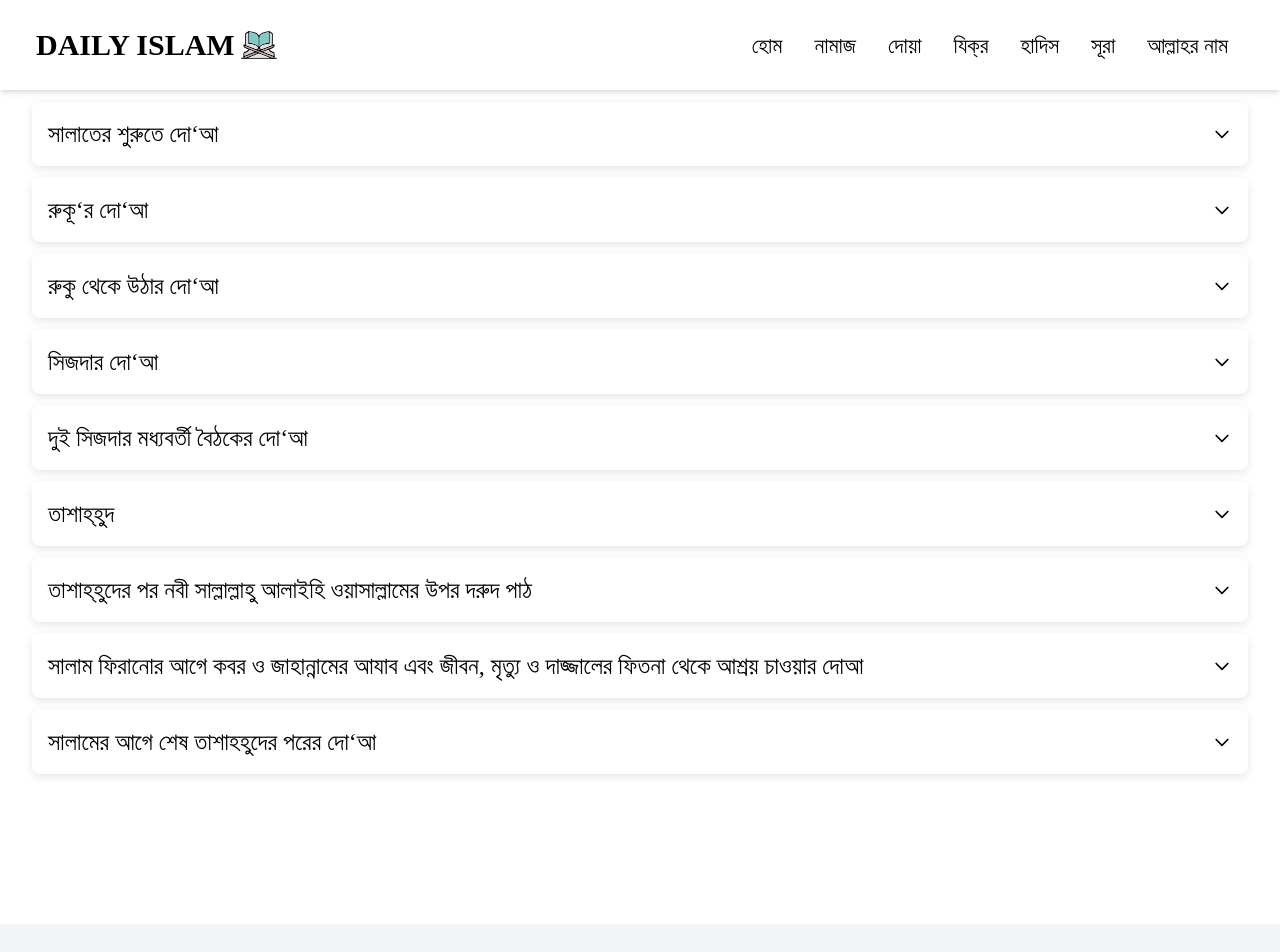
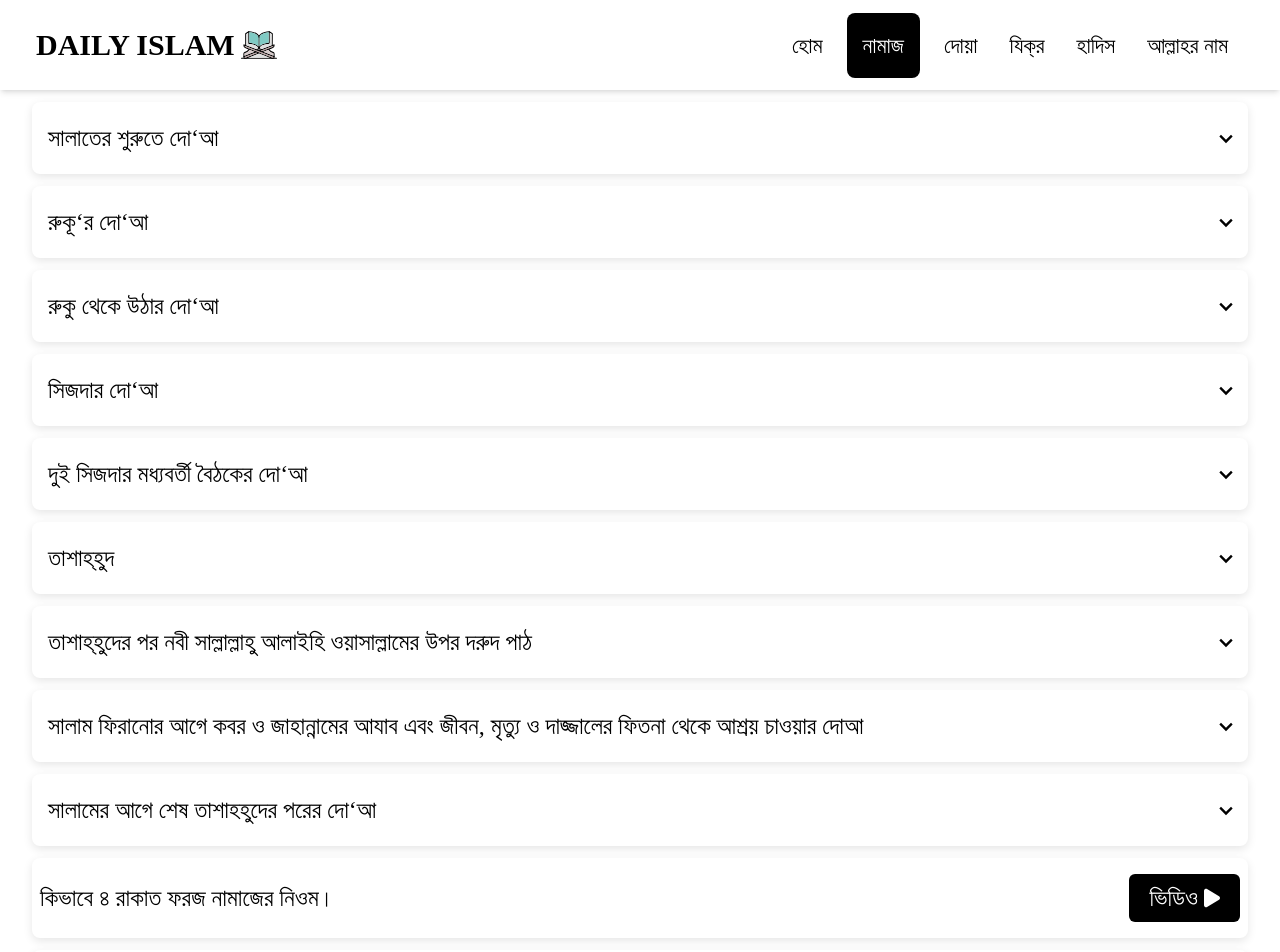
Before and after one commit to alamincodes/daily-islam-client, a React (Create React App) app: page /namaj in a window 1280 px wide. Shown: the top 952 px of the page. Built offline with nearby package versions, Linux system fonts and the light colour scheme.

Commit message:
add video button namaj section

```diff
--- a/package.json
+++ b/package.json
@@ -3,6 +3,8 @@
   "version": "0.1.0",
   "private": true,
   "dependencies": {
+    "@fortawesome/free-solid-svg-icons": "^6.2.0",
+    "@fortawesome/react-fontawesome": "^0.2.0",
     "@testing-library/jest-dom": "^5.16.5",
     "@testing-library/react": "^13.4.0",
     "@testing-library/user-event": "^13.5.0",
--- a/src/pages/Duya.js
+++ b/src/pages/Duya.js
@@ -1,50 +1,12 @@
 import React from "react";
 import DuyaSection from "../DuyaSection.json";
+import DuyaName from "./DuyaName";
 const Duya = () => {
+
   return (
     <div>
       {DuyaSection.map((duya) => (
-        <details class="my-3 group ">
-          <summary class="p-4 flex items-center justify-between  rounded-lg cursor-pointer  bg-white  shadow-[0_3px_10px_rgb(0,0,0,0.1)]">
-            <h5 class=" text-black md:text-2xl sm:text-[20px]">{duya.title}</h5>
-
-            <span class="relative flex-shrink-0 ml-1.5 w-5 h-5">
-              <svg
-                xmlns="http://www.w3.org/2000/svg"
-                class="absolute inset-0 w-5 h-5 opacity-100 group-open:opacity-0"
-                fill="none"
-                viewBox="0 0 24 24"
-                stroke="currentColor"
-                stroke-width="2"
-              >
-                <path
-                  stroke-linecap="round"
-                  stroke-linejoin="round"
-                  d="M12 9v3m0 0v3m0-3h3m-3 0H9m12 0a9 9 0 11-18 0 9 9 0 0118 0z"
-                />
-              </svg>
-
-              <svg
-                xmlns="http://www.w3.org/2000/svg"
-                class="absolute inset-0 w-5 h-5 opacity-0 group-open:opacity-100"
-                fill="none"
-                viewBox="0 0 24 24"
-                stroke="currentColor"
-                stroke-width="2"
-              >
-                <path
-                  stroke-linecap="round"
-                  stroke-linejoin="round"
-                  d="M15 12H9m12 0a9 9 0 11-18 0 9 9 0 0118 0z"
-                />
-              </svg>
-            </span>
-          </summary>
-
-          <p class="px-4 mt-4 leading-relaxed text-[19px] text-black font-semibold">{duya.duyaArbi}</p>
-          <p class="px-4 mt-4 leading-relaxed text-[17px] text-rose-500 font-bold">{duya.duyaBangla}</p>
-          <p class="px-4 mt-4 leading-relaxed text-[17px] text-black">{duya.meaning}</p>
-        </details>
+        <DuyaName key={duya.id} duya={duya} />
       ))}
     </div>
   );
--- /dev/null
+++ b/src/pages/DuyaName.js
@@ -0,0 +1,46 @@
+import React, { useState } from 'react';
+import { BiChevronUp, BiChevronDown } from "react-icons/bi";
+const DuyaName = ({duya}) => {
+    const [isOpen, setIsOpen] = useState(false);
+    return (
+        <div>
+        <div className="bg-white shadow-[0_3px_10px_rgb(0,0,0,0.1)] px-2 rounded-lg">
+          <div
+            className=" flex justify-between items-center py-5 pl-2 cursor-pointer my-3"
+            onClick={() => setIsOpen(!isOpen)}
+          >
+            <h2 className="text-black md:text-2xl sm:text-[18px]">
+              {duya.title}
+            </h2>
+            {/* un and down icons */}
+            {isOpen ? (
+              <BiChevronUp
+                size={30}
+                className="text-black w-7 h-7 flex-shrink-0 ml-1.5"
+              />
+            ) : (
+              <BiChevronDown
+                size={30}
+                className="text-black w-7 h-7  flex-shrink-0 ml-1.5"
+              />
+            )}
+          </div>
+          {isOpen && (
+            <div className="py-3 px-3 mt-4">
+              <h3 className=" leading-relaxed text-[19px] text-black font-semibold">
+                {duya.duyaArbi}
+              </h3>
+              <h3 className=" leading-relaxed text-[17px] text-rose-500 font-bold">
+                {duya.duyaBangla}
+              </h3>
+              <h3 className=" leading-relaxed text-[17px] text-black">
+                {duya.meaning}
+              </h3>
+            </div>
+          )}
+        </div>
+      </div>
+    );
+};
+
+export default DuyaName;
--- a/src/pages/Namaj.js
+++ b/src/pages/Namaj.js
@@ -1,40 +1,43 @@
 import React from "react";
-import NamajDuya from "../NamajDuya.json";
+import Namajduya from "../NamajDuya.json";
+import NamajDuya from "./NamajDuya";
+import { FontAwesomeIcon } from "@fortawesome/react-fontawesome";
+import { faPlay } from "@fortawesome/free-solid-svg-icons";
+
 const Namaj = () => {
+  const videos = [
+    {
+      name: "কিভাবে ৪ রাকাত ফরজ নামাজের নিওম।",
+      link: "https://www.youtube.com/watch?v=bHDOQDzzKV8",
+    },
+    {
+      name: " বিতর নামাজ কিভাবে পড়তে হয়?",
+      link: "https://youtu.be/ShQEs3k5lps",
+    },
+  ];
   return (
     <div>
-      {NamajDuya.map((namaj) => (
-        <details class="group my-3">
-          <summary class="flex items-center  justify-between p-4 rounded-lg cursor-pointer bg-white  shadow-[0_3px_10px_rgb(0,0,0,0.1)]">
-            <h5 class=" text-black md:text-2xl sm:text-[20px]">
-              {namaj.title}
-            </h5>
+      {Namajduya.map((namaj) => (
+        <NamajDuya key={namaj.id} namaj={namaj} />
+      ))}
 
-            <svg
-              class="flex-shrink-0 ml-1.5 w-5 h-5 transition duration-300 group-open:-rotate-180"
-              xmlns="http://www.w3.org/2000/svg"
-              fill="none"
-              viewBox="0 0 24 24"
-              stroke="currentColor"
-            >
-              <path
-                stroke-linecap="round"
-                stroke-linejoin="round"
-                stroke-width="2"
-                d="M19 9l-7 7-7-7"
+      {/* --------video section-------- */}
+
+      {videos.map((video) => (
+        <div className="flex justify-between items-center bg-white shadow-[0_3px_10px_rgb(0,0,0,0.1)] py-4 rounded-lg px-2 md:text-2xl sm:text-[18px] my-3">
+          <h3>{video.name}</h3>
+          {/*====== video play button start=======*/}
+          <a href={video.link} target="_blank">
+            <div className="flex justify-center items-center bg-black  text-white py-2 hover:scale-105 duration-150 rounded-md px-5">
+              <h2>ভিডিও</h2>
+              <FontAwesomeIcon
+                icon={faPlay}
+                className="flex-shrink-0 ml-1.5 w-4 h-7 "
               />
-            </svg>
-          </summary>
-          <p class="px-4 mt-4 leading-relaxed text-[19px] text-black font-semibold">
-            {namaj.duyaArbi}
-          </p>
-          <p class="px-4 mt-4 leading-relaxed text-[17px] text-rose-500 font-bold">
-            {namaj.duyaBangla}
-          </p>
-          <p class="px-4 mt-4 leading-relaxed text-[17px] text-black">
-            {namaj.meaning}
-          </p>
-        </details>
+            </div>
+          </a>
+          {/* ====video play button end====== */}
+        </div>
       ))}
     </div>
   );
--- /dev/null
+++ b/src/pages/NamajDuya.js
@@ -0,0 +1,48 @@
+import React, { useState } from "react";
+import { BiChevronUp, BiChevronDown } from "react-icons/bi";
+const NamajDuya = ({ namaj }) => {
+  const [isOpen, setIsOpen] = useState(false);
+  return (
+    <div>
+      <div className="bg-white shadow-[0_3px_10px_rgb(0,0,0,0.1)] px-2 rounded-lg">
+        <div
+          className=" flex justify-between items-center py-5 pl-2 cursor-pointer my-3"
+          onClick={() => setIsOpen(!isOpen)}
+        >
+
+          <h2 className="text-black md:text-2xl sm:text-[18px]">
+            {namaj.title}
+          </h2>
+          {/* un and down icons */}
+          {isOpen ? (
+            <BiChevronUp
+              size={30}
+              className="text-black w-7 h-7 transform duration-500 flex-shrink-0 ml-1.5"
+            />
+          ) : (
+            <BiChevronDown
+              size={30}
+              className="text-black w-7 h-7  flex-shrink-0 ml-1.5"
+            />
+          )}
+        </div>
+
+        {isOpen && (
+          <div className="py-3 px-3 mt-4">
+            <h3 className=" leading-relaxed text-[19px] text-black font-semibold">
+              {namaj.duyaArbi}
+            </h3>
+            <h3 className=" leading-relaxed text-[17px] text-rose-500 font-bold">
+              {namaj.duyaBangla}
+            </h3>
+            <h3 className=" leading-relaxed text-[17px] text-black">
+              {namaj.meaning}
+            </h3>
+          </div>
+        )}
+      </div>
+    </div>
+  );
+};
+
+export default NamajDuya;
--- a/src/pages/Navbar.js
+++ b/src/pages/Navbar.js
@@ -1,6 +1,6 @@
 import React, { useState } from "react";
 import { AiOutlineMenu, AiOutlineClose } from "react-icons/ai";
-import { Link } from "react-router-dom";
+import { Link, NavLink } from "react-router-dom";
 import Logo from "../Images/icons/logo.svg";
 const Navbar = () => {
   const [nav, setNav] = useState(false);
@@ -8,54 +8,41 @@ const Navbar = () => {
     setNav(!nav);
   };
 
+  // active  navLink
+  const activeLink = "bg-black text-white rounded-lg  mx-2 ";
+  const normalLink = "";
+
+  const navbarNames = [
+    // { name: "হোম", link: "/" },
+    { name: "নামাজ", link: "/namaj" },
+    { name: "দোয়া", link: "/duya" },
+    { name: "যিক্‌র", link: "/jikir" },
+    { name: "হাদিস", link: "/hadis" },
+    { name: "আল্লাহর নাম", link: "/allah" },
+  ];
+
   return (
     <div className="w-full h-[90px] bg-white sticky shadow-md">
       <div className=" max-w-[1240px] mx-auto px-4 flex justify-between items-center h-full">
-        <Link to="/">
+        <NavLink to="/">
           <div className="flex justify-center items-center">
             <h1 className="text-black md:text-3xl sm:text-2xl"> DAILY ISLAM</h1>
             <img src={Logo} className="w-12" alt="" />
           </div>
-        </Link>
+        </NavLink>
         <div className="hidden md:flex">
           <ul className="flex text-black items-center cursor-pointer">
-            <Link to="/">
-              <li className="hover:bg-black hover:text-white rounded-lg">
-                হোম
-              </li>
-            </Link>
-            <Link to="/namaj">
-              <li className="hover:bg-black hover:text-white rounded-lg">
-                নামাজ
-              </li>
-            </Link>
-            <Link to="/duya">
-              <li className="hover:bg-black hover:text-white rounded-lg">
-                দোয়া
-              </li>
-            </Link>
-            <Link to="/jikir">
-              <li className="hover:bg-black hover:text-white rounded-lg">
-              যিক্‌র
-              </li>
-            </Link>
-            <Link to="/hadis">
-              <li className="hover:bg-black hover:text-white rounded-lg">
-                হাদিস
-              </li>
-            </Link>
-            <Link to="/sura">
-              <li className="hover:bg-black hover:text-white rounded-lg">
-                {" "}
-                সূরা
-              </li>
-            </Link>
-            <Link to="/allah">
-              <li className="hover:bg-black hover:text-white rounded-lg">
-                {" "}
-                আল্লাহর নাম
-              </li>
-            </Link>
+         <NavLink to="/"> <li className="hover:bg-black hover:text-white rounded-lg">হোম</li></NavLink>
+          {/* navbar start namaj route */}
+            {navbarNames.map((navName) => (
+              <NavLink to={navName.link}
+              className={({ isActive }) => (isActive ? activeLink : normalLink)}
+              >
+                <li className="hover:bg-black hover:text-white rounded-lg">{navName.name}</li>
+              </NavLink>
+            ))}
+
+
           </ul>
         </div>
 
@@ -96,7 +83,7 @@ const Navbar = () => {
             </Link>{" "}
             <Link to="/jikir">
               <li className="hover:bg-white hover:text-black rounded-lg">
-              যিক্‌র
+                যিক্‌র
               </li>
             </Link>
             <Link to="/hadis">
```
Also changed, not shown: src/pages/Cards.js (+24 -10 lines), src/App.js (line endings or trailing spaces), src/pages/AllahName.js (line endings or trailing spaces), 1 other file (tests, documents, lock files or other folders).
